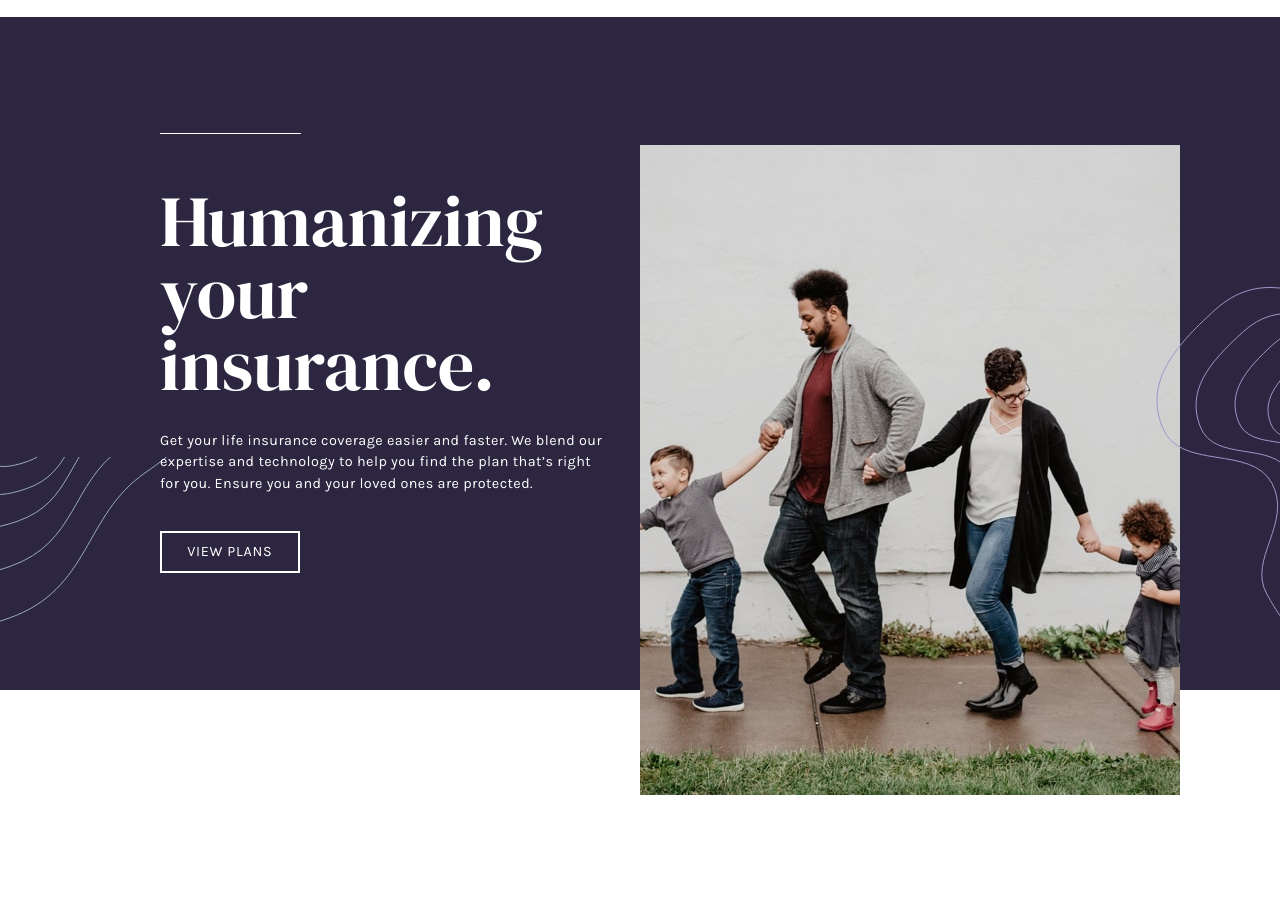
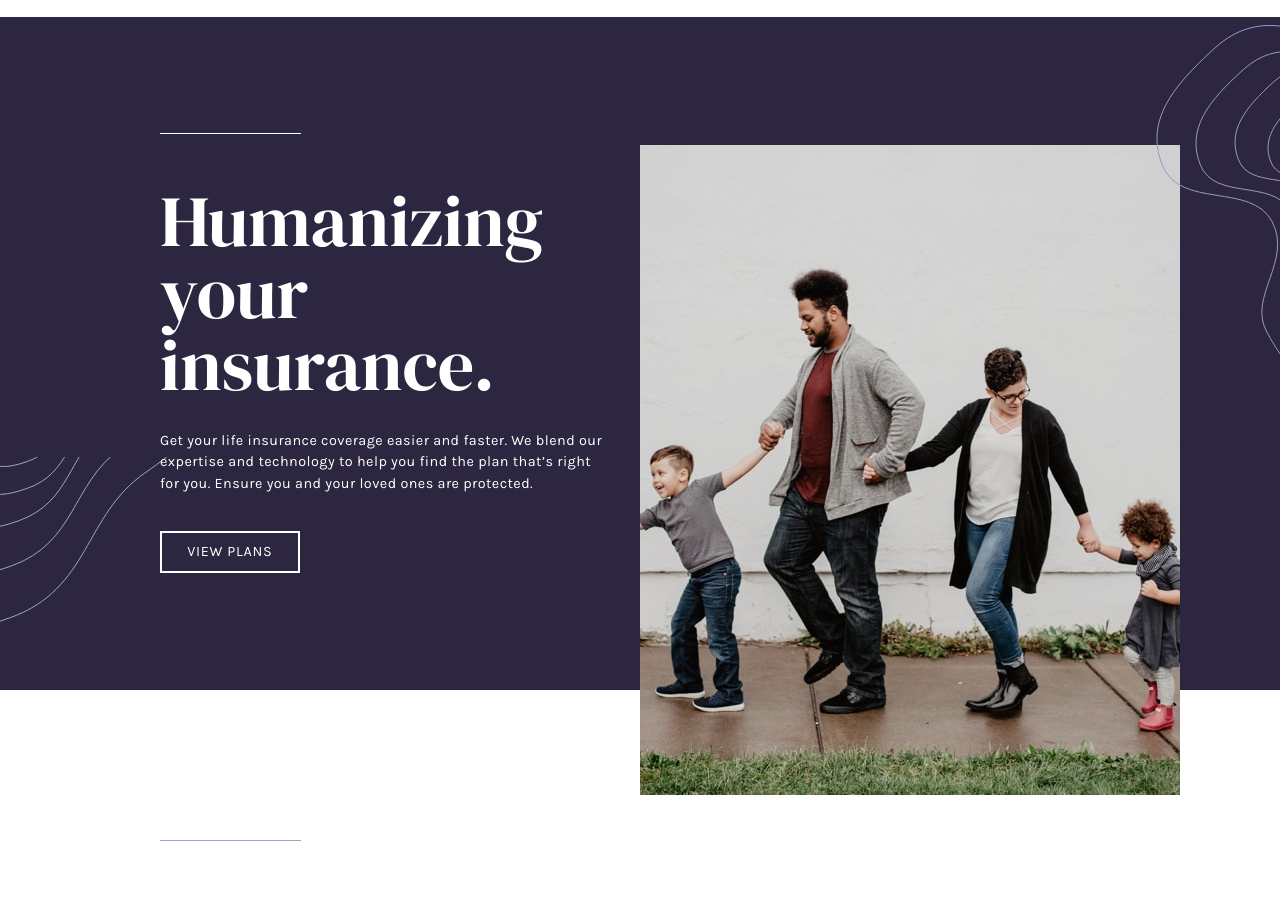
Before and after one commit to Freshuuu1218/Insure-landing-page, a plain HTML site: page index.html in a window 1280 px wide. Shown: the part 55-952 px from the top of the page. Drawn offline with Linux system fonts and the light colour scheme.

Commit message:
quick fix pattern display

```diff
--- a/style.css
+++ b/style.css
@@ -316,20 +316,20 @@ footer ul li ul li{
     }
     #pattern1 {
         position: absolute;
-        top: 64%;
+        top: 32em;
         left: 0;
         z-index: 100;
     }
     #pattern2 {
         position: absolute;
-        bottom: 16%;
+        top: 5em;
         right: 0;
         z-index: 100;
     }
     #intro2 {
         position: absolute;
         width: 11%;
-        top: 123%;
+        bottom: -6em;
         left: 10em;
         background-color: hsl(256, 26%, 70%);
         margin: 0;
```
